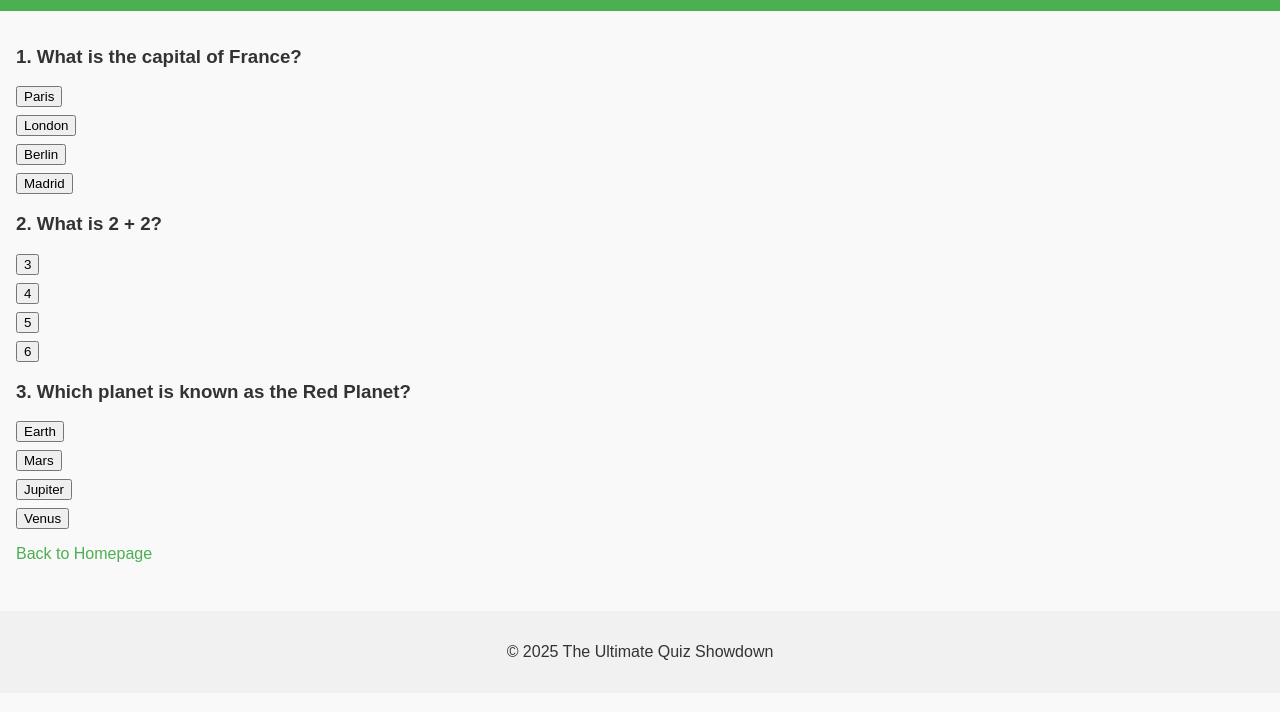
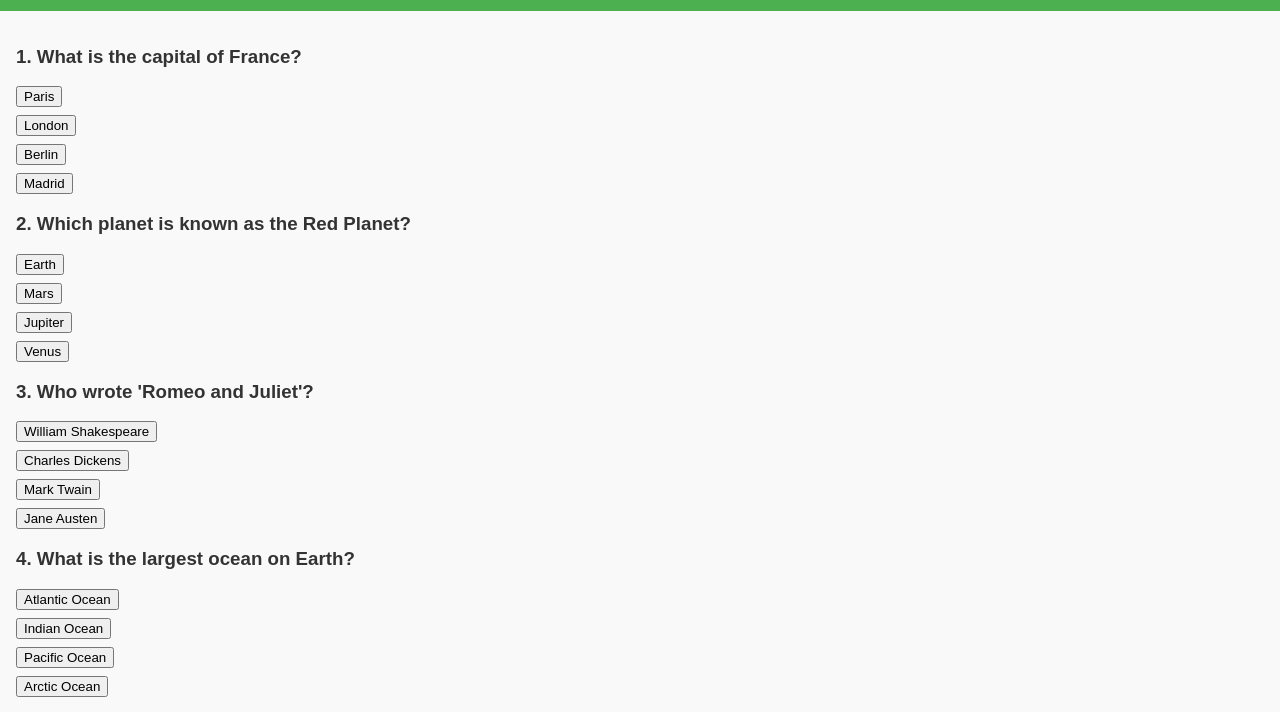
Before and after one commit to 2017krishna/Quiz-Site-with-High-Score-System, a plain HTML site: page quiz1.html in a window 1280 px wide. Shown: the part 74-786 px from the top of the page. Drawn offline with Linux system fonts and the light colour scheme.

Commit message:
Expanded quiz database with categories and additional questions

```diff
--- a/quiz.js
+++ b/quiz.js
@@ -1,26 +1,130 @@
-const quizQuestions = [ // Array of quiz questions
+// Expanded data for quiz categories and questions
+const quizCategories = {
+    GeneralKnowledge: [
         {
             question: "What is the capital of France?",
             options: ["Paris", "London", "Berlin", "Madrid"],
             correctAnswer: "Paris"
         },
         {
+            question: "Which planet is known as the Red Planet?",
+            options: ["Earth", "Mars", "Jupiter", "Venus"],
+            correctAnswer: "Mars"
+        },
+        {
+            question: "Who wrote 'Romeo and Juliet'?",
+            options: ["William Shakespeare", "Charles Dickens", "Mark Twain", "Jane Austen"],
+            correctAnswer: "William Shakespeare"
+        },
+        {
+            question: "What is the largest ocean on Earth?",
+            options: ["Atlantic Ocean", "Indian Ocean", "Pacific Ocean", "Arctic Ocean"],
+            correctAnswer: "Pacific Ocean"
+        },
+        {
+            question: "What is the smallest country in the world?",
+            options: ["Monaco", "Vatican City", "San Marino", "Liechtenstein"],
+            correctAnswer: "Vatican City"
+        },
+        {
+            question: "What is the capital of Japan?",
+            options: ["Tokyo", "Osaka", "Kyoto", "Nagoya"],
+            correctAnswer: "Tokyo"
+        },
+        {
+            question: "Which year did the Titanic sink?",
+            options: ["1912", "1905", "1920", "1918"],
+            correctAnswer: "1912"
+        }
+    ],
+    Math: [
+        {
             question: "What is 2 + 2?",
             options: ["3", "4", "5", "6"],
             correctAnswer: "4"
         },
         {
-        question: "Which planet is known as the Red Planet?",
-        options: ["Earth", "Mars", "Jupiter", "Venus"],
-        correctAnswer: "Mars"
+            question: "What is the square root of 16?",
+            options: ["2", "4", "6", "8"],
+            correctAnswer: "4"
+        },
+        {
+            question: "What is 10 x 10?",
+            options: ["50", "100", "150", "200"],
+            correctAnswer: "100"
+        },
+        {
+            question: "What is 25 divided by 5?",
+            options: ["4", "5", "6", "7"],
+            correctAnswer: "5"
+        },
+        {
+            question: "What is the value of Pi (approx)?",
+            options: ["3.14", "2.71", "1.62", "4.13"],
+            correctAnswer: "3.14"
+        },
+        {
+            question: "What is 7 x 8?",
+            options: ["54", "56", "58", "60"],
+            correctAnswer: "56"
+        },
+        {
+            question: "What is 15% of 200?",
+            options: ["20", "25", "30", "35"],
+            correctAnswer: "30"
         }
-];
+    ],
+    Science: [
+        {
+            question: "What is the chemical symbol for water?",
+            options: ["H2O", "O2", "CO2", "NaCl"],
+            correctAnswer: "H2O"
+        },
+        {
+            question: "What gas do plants absorb from the atmosphere?",
+            options: ["Oxygen", "Carbon Dioxide", "Nitrogen", "Hydrogen"],
+            correctAnswer: "Carbon Dioxide"
+        },
+        {
+            question: "What is the speed of light?",
+            options: ["300,000 km/s", "150,000 km/s", "450,000 km/s", "600,000 km/s"],
+            correctAnswer: "300,000 km/s"
+        },
+        {
+            question: "What is the powerhouse of the cell?",
+            options: ["Nucleus", "Mitochondria", "Ribosome", "Golgi Apparatus"],
+            correctAnswer: "Mitochondria"
+        },
+        {
+            question: "What planet is closest to the Sun?",
+            options: ["Mercury", "Venus", "Earth", "Mars"],
+            correctAnswer: "Mercury"
+        },
+        {
+            question: "What is the boiling point of water at sea level?",
+            options: ["100°C", "90°C", "110°C", "120°C"],
+            correctAnswer: "100°C"
+        },
+        {
+            question: "What is the chemical symbol for gold?",
+            options: ["Au", "Ag", "Fe", "Pb"],
+            correctAnswer: "Au"
+        }
+    ]
+};
 
-function displayQuizQuestions() { // Function to display quiz questions
+// Function to display quiz questions for a specific category
+function displayQuizQuestions(category) {
     const quizContainer = document.getElementById("quiz-container");
     quizContainer.innerHTML = ""; // Clear existing content
 
-    quizQuestions.forEach((quiz, index) => {
+    const questions = quizCategories[category];
+    if (!questions) {
+        quizContainer.innerHTML = `<p>No questions available for this category.</p>`;
+        return;
+    }
+
+    questions.forEach((quiz, index) => {
         const questionElement = document.createElement("div");
         questionElement.classList.add("question");
 
@@ -33,7 +137,14 @@ function displayQuizQuestions() { // Function to display quiz questions
             const optionItem = document.createElement("li");
             const optionButton = document.createElement("button");
             optionButton.textContent = option;
-            optionButton.addEventListener("click", () => checkAnswer(option, quiz.correctAnswer));
+
+            // Add event listener to handle answer selection
+            optionButton.addEventListener("click", () => {
+                if (!optionButton.disabled) {
+                    lockQuestionOptions(optionButton, optionsList, option, quiz.correctAnswer, questionElement);
+                }
+            });
+
             optionItem.appendChild(optionButton);
             optionsList.appendChild(optionItem);
         });
@@ -43,16 +154,32 @@ function displayQuizQuestions() { // Function to display quiz questions
     });
 }
 
-function checkAnswer(selectedOption, correctAnswer) { // Function to check the answer
+// Function to lock all options for a question and provide feedback
+function lockQuestionOptions(selectedButton, optionsList, selectedOption, correctAnswer, questionElement) {
+    // Disable all buttons for this question
+    const buttons = optionsList.querySelectorAll("button");
+    buttons.forEach(button => {
+        button.disabled = true;
+    });
+
+    // Provide feedback for the selected answer
+    const feedback = document.createElement("p");
     if (selectedOption === correctAnswer) {
-        alert("Correct!");
+        feedback.textContent = "Correct!";
+        feedback.style.color = "green";
     } else {
-        alert("Wrong answer. Try again!");
-    }
+        feedback.textContent = `Wrong! The correct answer is: ${correctAnswer}`;
+        feedback.style.color = "red";
     }
 
-function initializeQuizPage() { // Initialize the quiz page
-    displayQuizQuestions();
+    questionElement.appendChild(feedback);
 }
 
-document.addEventListener("DOMContentLoaded", initializeQuizPage); // Wait for the DOM to load before initializing the quiz page
+// Initialize the quiz page with a default category
+function initializeQuizPage() {
+    const category = new URLSearchParams(window.location.search).get("category") || "GeneralKnowledge";
+    displayQuizQuestions(category);
+}
+
+// Call the initialization function when the page loads
+document.addEventListener("DOMContentLoaded", initializeQuizPage);
```
Also changed, not shown: index.html (+3 -3 lines). Lines whose indentation alone changed are shown as unchanged.
